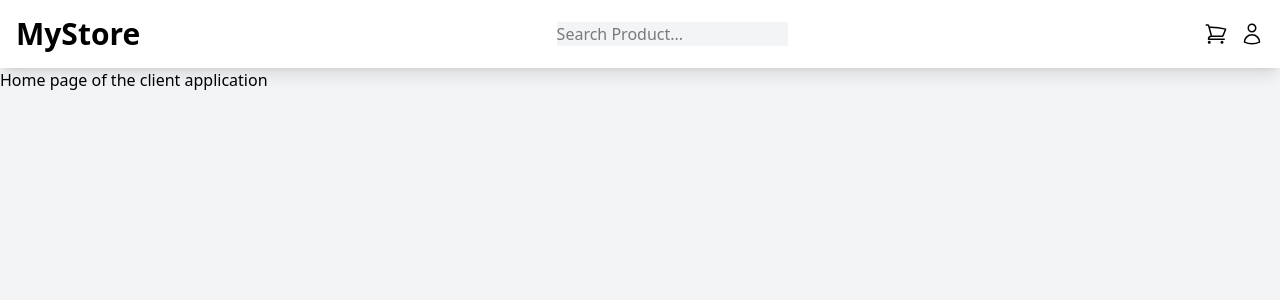
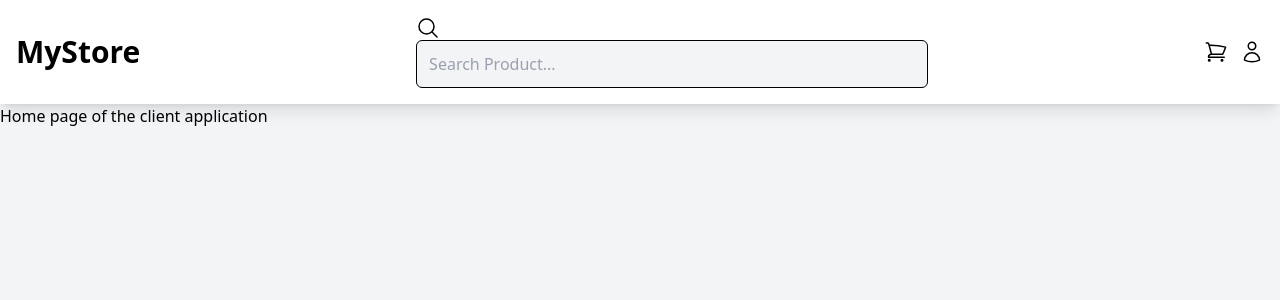
Before and after one commit to rensaputra/react19-bootcamp, a Next.js app in the folder 21-MyStore-ClientSection/project/client/: page / in a window 1280 px wide. Shown: the top 300 px of the page. Built offline with nearby package versions, Linux system fonts and the light colour scheme.

Commit message:
feat: search bar styling

```diff
--- a/21-MyStore-ClientSection/project/client/src/app/globals.css
+++ b/21-MyStore-ClientSection/project/client/src/app/globals.css
@@ -11,3 +11,10 @@ body {
 .container {
   @apply mx-auto px-4;
 }
+
+.custom-input {
+  @apply h-12 w-full border text-black bg-gray-100 rounded-md p-3 text-base
+  placeholder:text-gray-400 focus-visible:outline-none focus-visible:ring-2
+  focus-visible:ring-neutral-400 disabled:cursor-not-allowed disabled:opacity-50
+  group-hover/input:shadow-none;
+}
--- a/21-MyStore-ClientSection/project/client/src/components/Header.tsx
+++ b/21-MyStore-ClientSection/project/client/src/components/Header.tsx
@@ -6,7 +6,10 @@ const Header = () => {
       <div className="container">
         <div className="flex justify-between items-center">
           <h1 className="text-3xl font-semibold">MyStore</h1>
-          <input placeholder="Search Product..." className="bg-gray-100" />
+          <div className="relative w-full max-w-lg ">
+            <SearchIcon className="absolute left-2 top-2 w-7 h-7" />
+            <input placeholder="Search Product..." className="custom-input" />
+          </div>
           <div className="flex gap-3">
             <CartIcon />
             <UserIcon />
```
